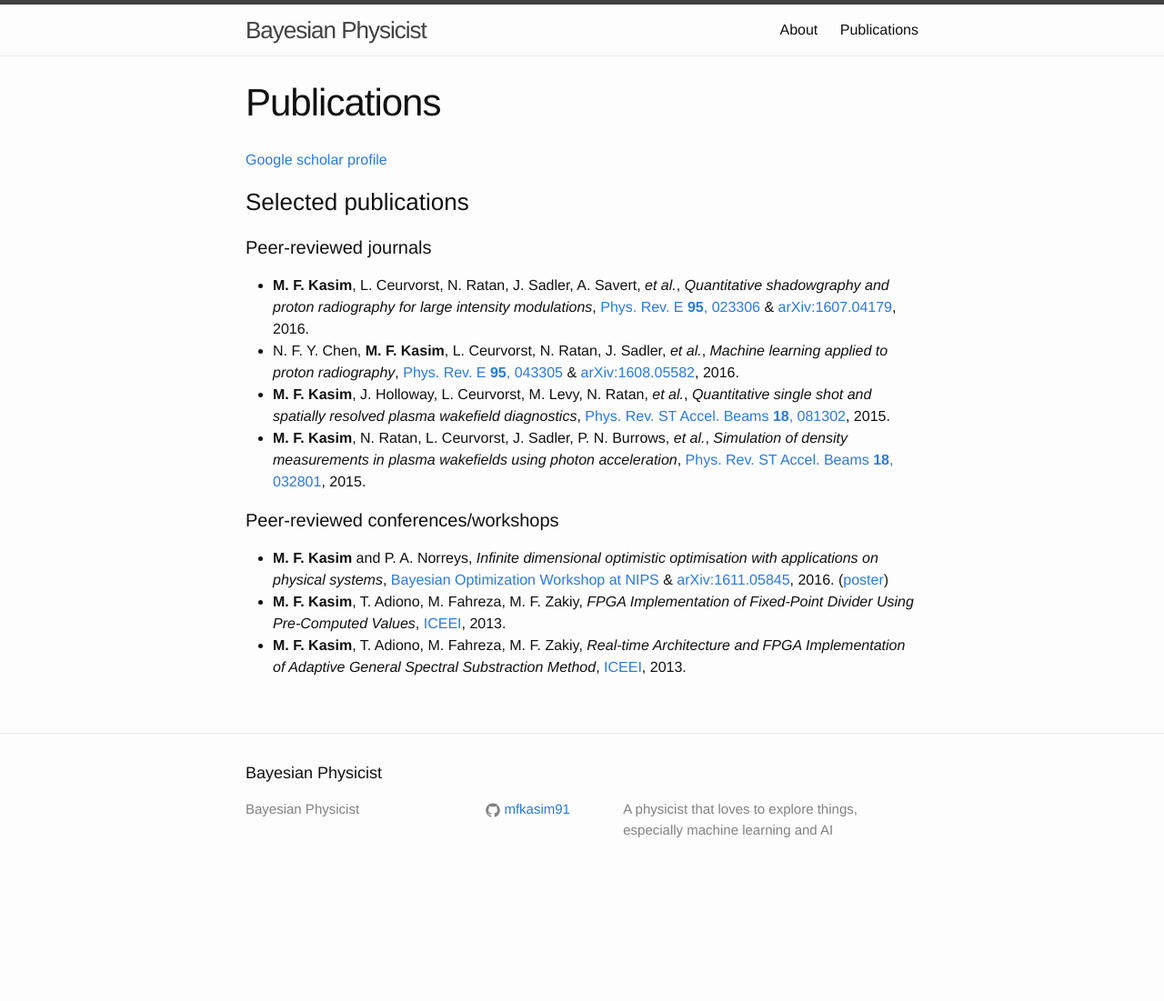
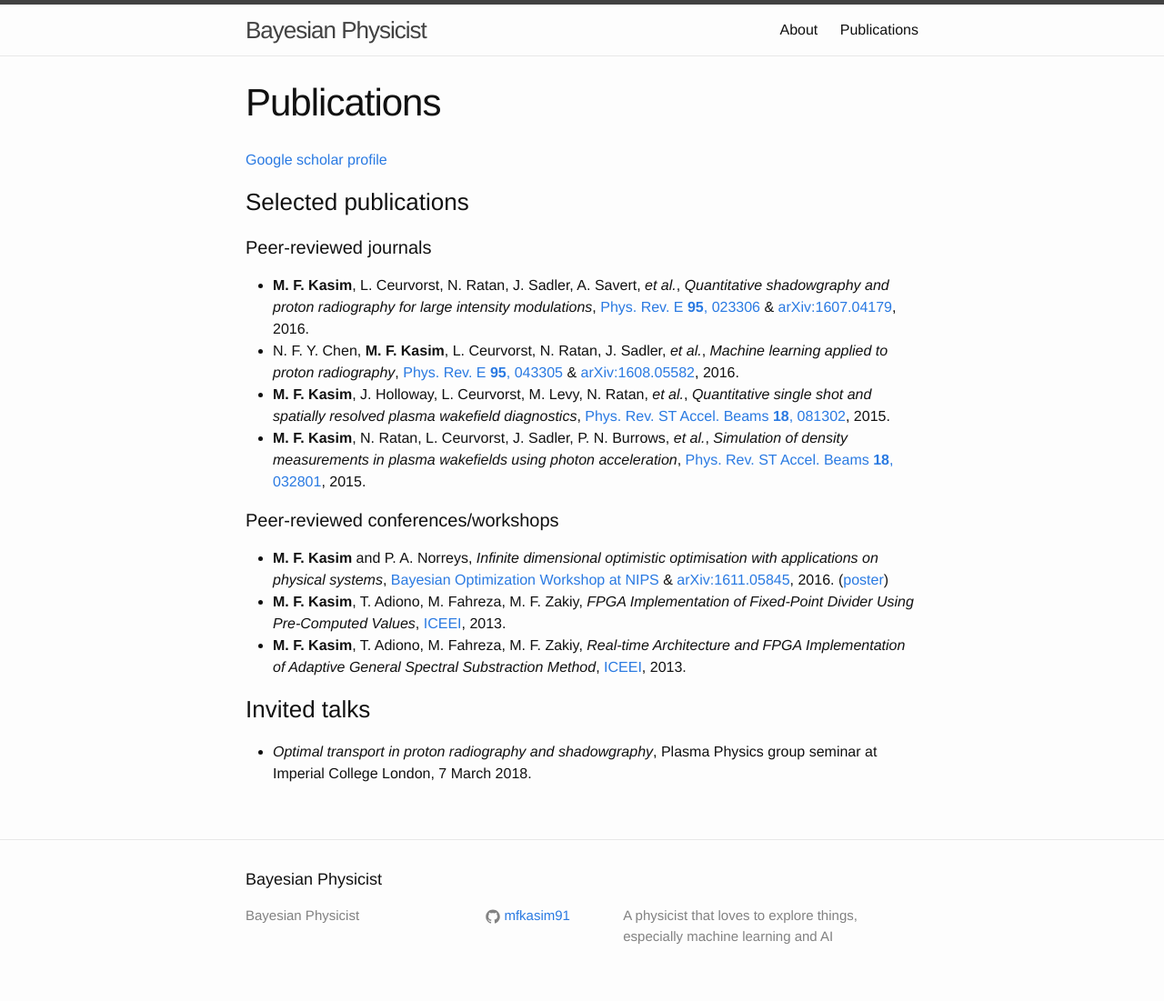
Before and after one commit to mfkasim1/mfkasim1.github.io, a Jekyll site: the page built from publications.md, in a window 1280 px wide. Shown: the whole page at 91% size. Built offline with Jekyll 4.4.1, drawn with Linux system fonts in a browser that asks for light colours; before the commit the page ends 984 px from its top, so only the background shows below that.

Commit message:
invited talks

```diff
--- a/publications.md
+++ b/publications.md
@@ -18,3 +18,8 @@ permalink: /publications/
 * **M. F. Kasim** and P. A. Norreys, *Infinite dimensional optimistic optimisation with applications on physical systems*, [Bayesian Optimization Workshop at NIPS](https://bayesopt.github.io/papers/2016/Kasim.pdf) & [arXiv:1611.05845](https://arxiv.org/pdf/1611.05845v1.pdf), 2016. ([poster]({{ site.baseurl }}/assets/poster-mlsoo.pdf))
 * **M. F. Kasim**, T. Adiono, M. Fahreza, M. F. Zakiy, *FPGA Implementation of Fixed-Point Divider Using Pre-Computed Values*, [ICEEI](https://doi.org/10.1016/j.protcy.2013.12.182), 2013.
 * **M. F. Kasim**, T. Adiono, M. Fahreza, M. F. Zakiy, *Real-time Architecture and FPGA Implementation of Adaptive General Spectral Substraction Method*, [ICEEI](https://doi.org/10.1016/j.protcy.2013.12.180), 2013.
+
+### Invited talks
+
+* *Optimal transport in proton radiography and shadowgraphy*, Plasma Physics
+group seminar at Imperial College London, 7 March 2018.
```
